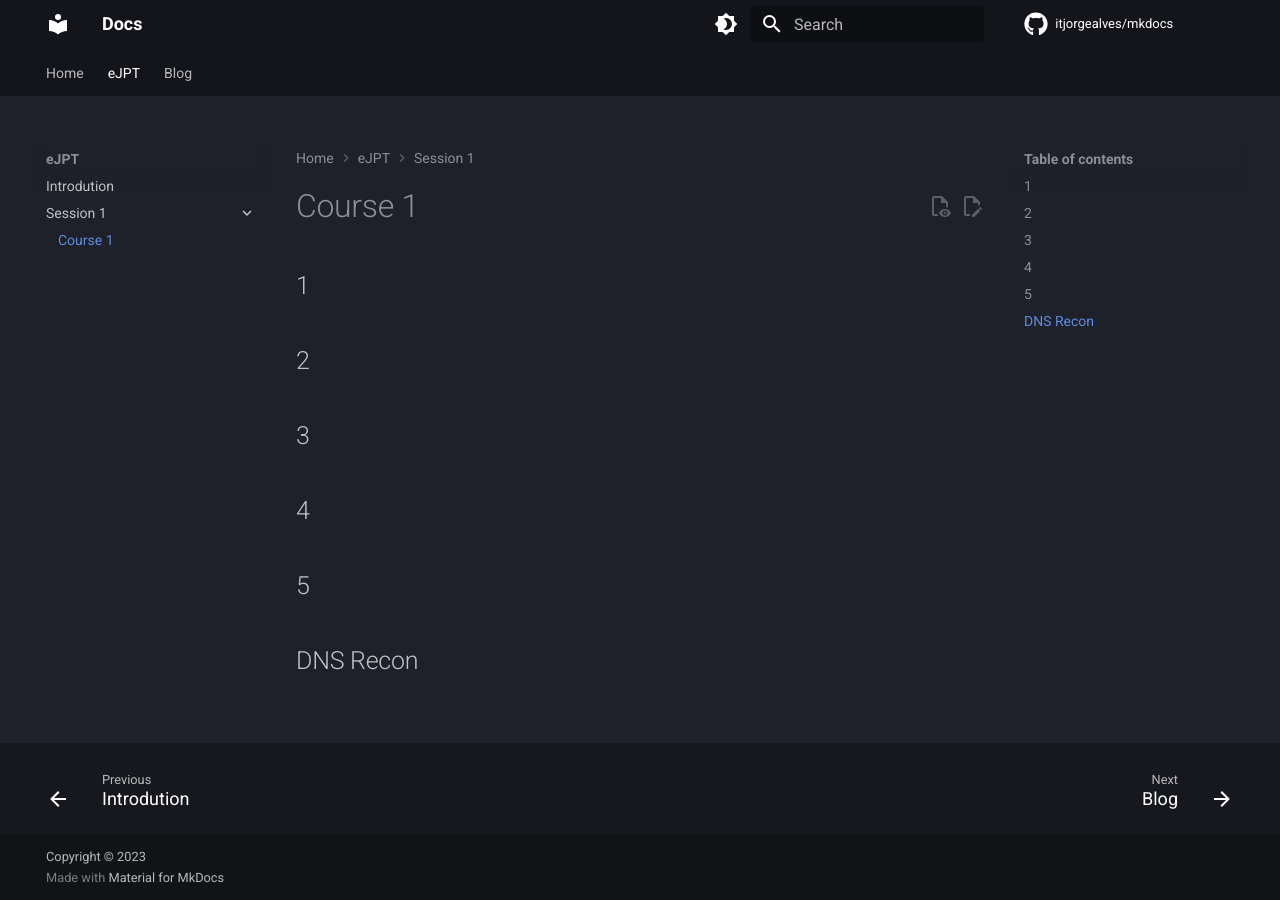
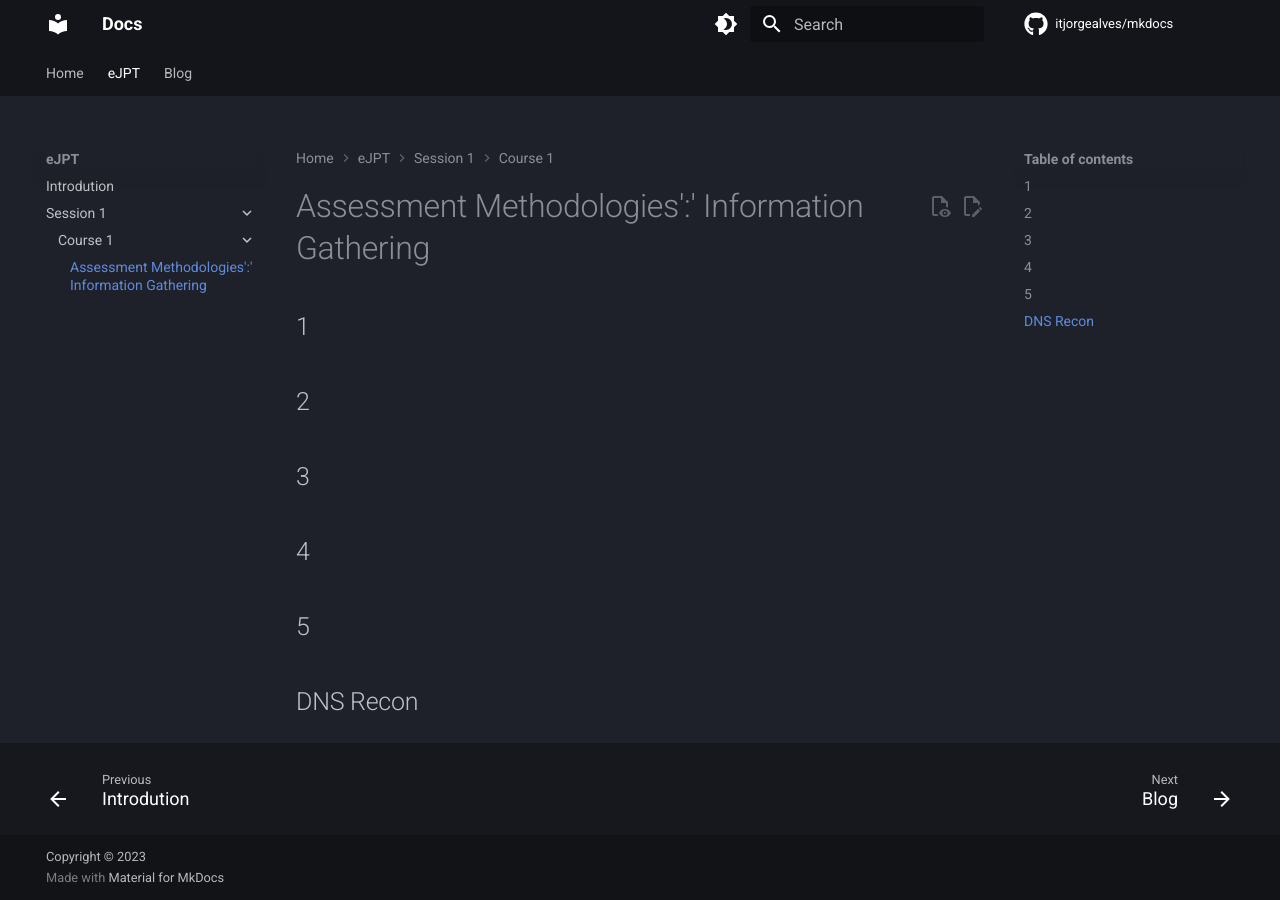
Before and after one commit to itjorgealves/mkdocs, an MkDocs documentation site: the page built from docs/eJPT/S1/C1/Assessment-Methodologies-Information-Gathering.md, in a window 1280 px wide. Built offline with MkDocs 1.6.1 and Material for MkDocs 9.7.7, drawn with Linux system fonts in a browser that asks for light colours; comment, search, counter and statistics services are not loaded.

Commit message:
New changes

```diff
--- a/mkdocs.yml
+++ b/mkdocs.yml
@@ -95,5 +95,6 @@ nav:
   - eJPT:
     - Introdution: eJPT/ejpt.md
     - Session 1:
-      - Course 1: eJPT/S1/C1/Assessment-Methodologies-Information-Gathering.md
+      - Course 1:
+        - Assessment Methodologies':' Information Gathering: eJPT/S1/C1/Assessment-Methodologies-Information-Gathering.md
   - Blog: blog/index.md
```
